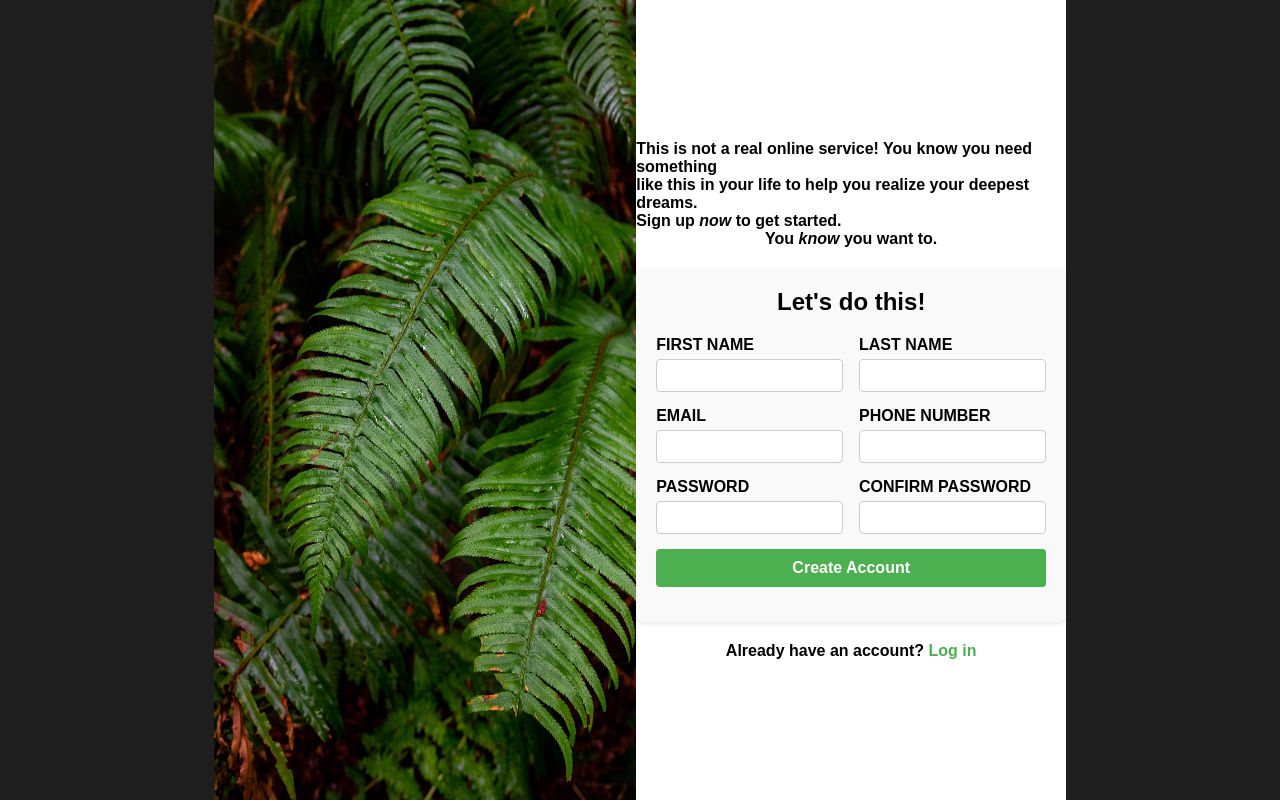
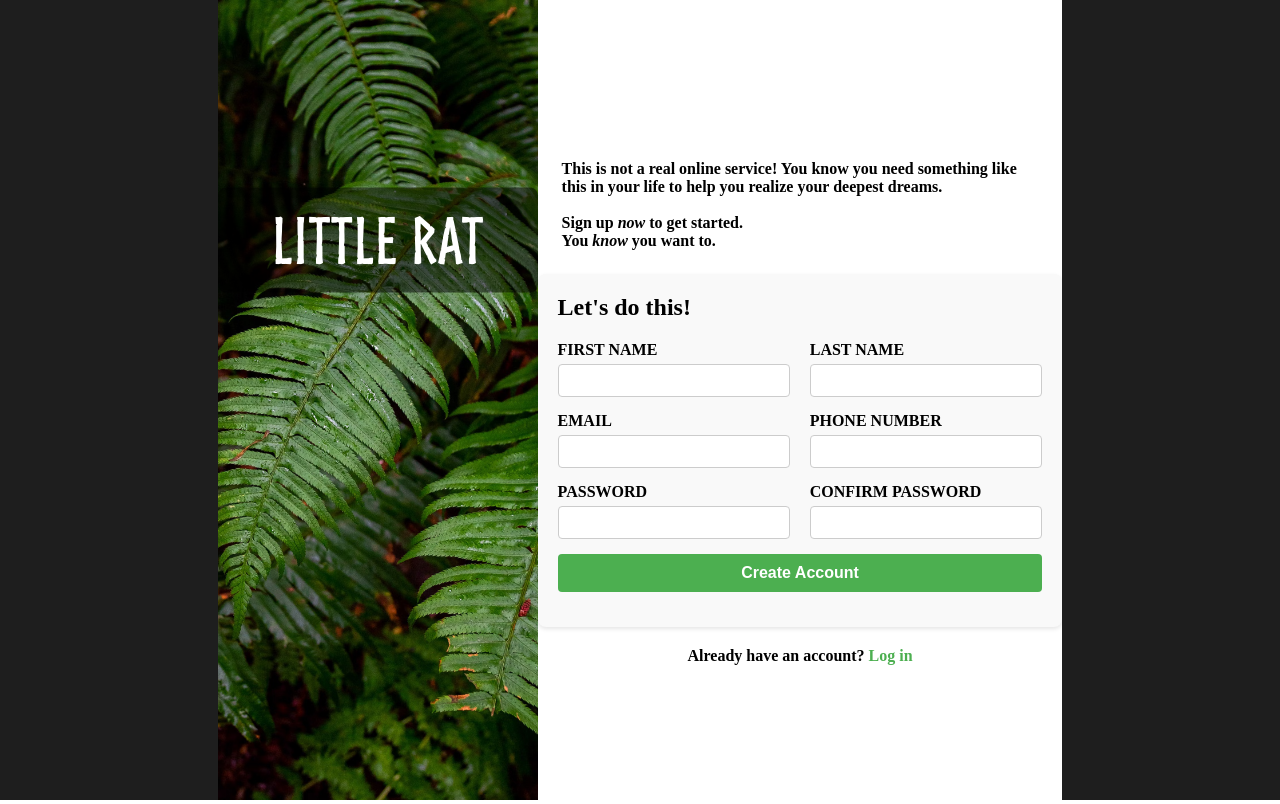
Before and after one commit to NotTelling69/signup, a plain HTML site: page index.html in a window 1280 px wide. Drawn offline with Linux system fonts and the light colour scheme.

Commit message:
Added image, fixed font sizes

```diff
--- a/index.html
+++ b/index.html
@@ -10,17 +10,21 @@
 <body>
 
     <div class="borders"></div>
-    <img src="singup_img.jpg" alt="plants" class="plant">
-
+    <div id="image-holder">
+        <img src="singup_img.jpg" alt="plants" class="plant">
+        <div class="text-container">
+            <h1>Little Rat</h1>
+        </div>
+    </div>
 
     <div id="information">
         <div class="container">
+            <div class="intro">
+                <p>This is not a real online service! You know you need something
+                like this in your life to help you realize your deepest dreams.<br>
+                <br>
+                Sign up <i>now</i> to get started.</p>
 
-            <div class="intro">
-                <p>This is not a real online service! You know you need something<br>
-                like this in your life to help you realize your deepest dreams.<br>
-
-                Sign up <i>now</i> to get started.</p>
                 <p>You <i>know</i> you want to.</p>
             </div>
 
--- a/styles.css
+++ b/styles.css
@@ -2,6 +2,13 @@
     margin: 0;
     padding: 0;
     box-sizing: border-box;
+}
+
+@font-face {
+    font-family: 'NorseBold';
+    src: url(fonts/Norse-Bold.otf) format('opentype');
+    font-weight: normal;
+    font-style: normal;
 }
 
 body {
@@ -15,13 +22,37 @@ body {
     background-color: #1e1e1e;
 }
 
-.plant {
-    width: 33%;
+#image-holder {
+    position: relative;
+    width: 25%;
     height: 100vh;
 }
 
+.plant {
+    width: 100%;
+    height: 100%;
+    object-fit: cover;
+}
+
+.text-container {
+    position: absolute;
+    top: 30%;
+    left: 50%;
+    transform: translate(-50%, -50%);
+    background-color: rgba(0, 0, 0, 0.5); /* Semi-transparent background */
+    width: 100%;
+    padding: 20px;
+    border-radius: 8px;
+}
+
+.text-container h1 {
+    color: white;
+    text-align: center;
+    font-size: 4rem;
+    font-family: 'NorseBold', Arial, Helvetica, sans-serif;
+}
+
 #information {
-    font-family: Arial, Helvetica, sans-serif;
     flex: 1; /* Allow #information to take up remaining space */
     display: flex;
     justify-content: center;
@@ -36,9 +67,8 @@ body {
 .intro {
     display: flex;
     flex-direction: column;
-    align-items: center;
     width: 100%;
-    margin-bottom: 20px;
+    padding: 24px;
 }
 
 .main-form {
@@ -50,7 +80,6 @@ body {
 }
 
 .main-form h2 {
-    text-align: center;
     margin-bottom: 20px;
 }
 
```
Also changed, not shown: fonts/Norse-Bold.otf (renamed from Norse-Bold.otf).
